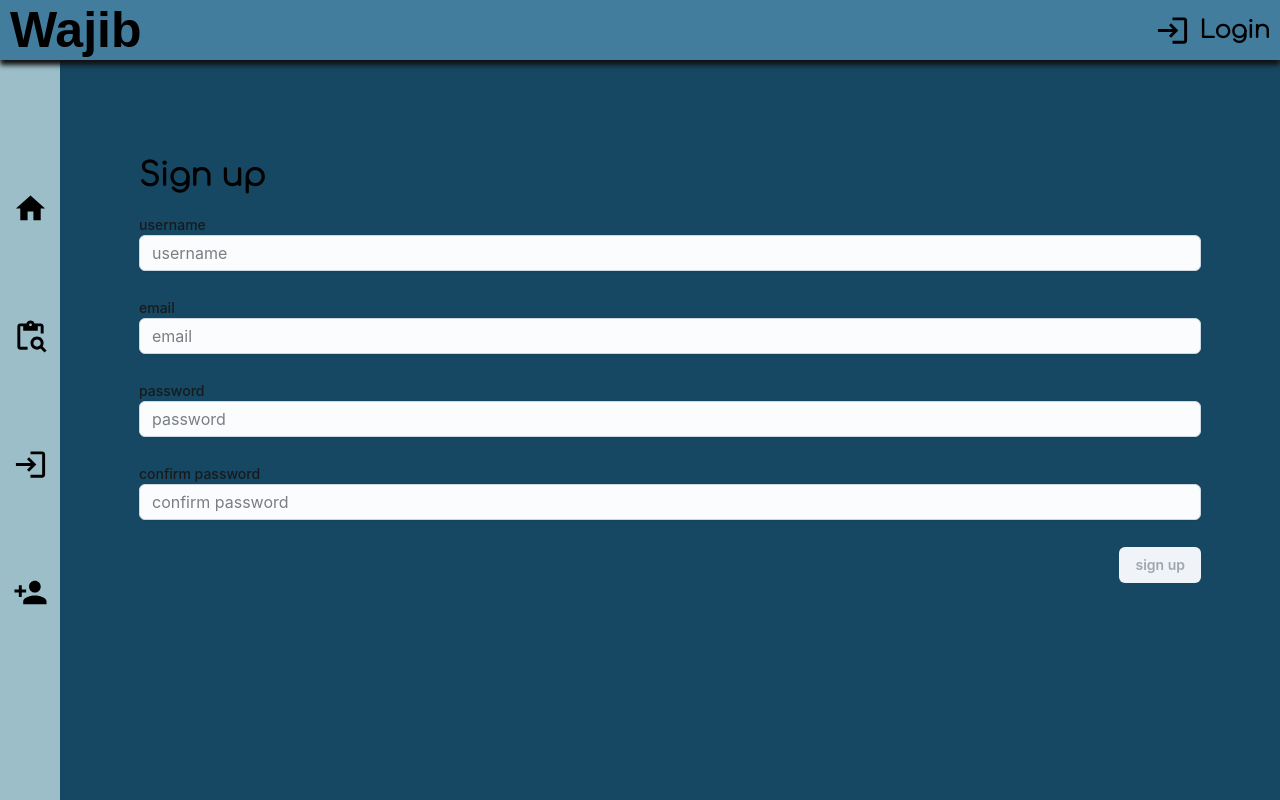
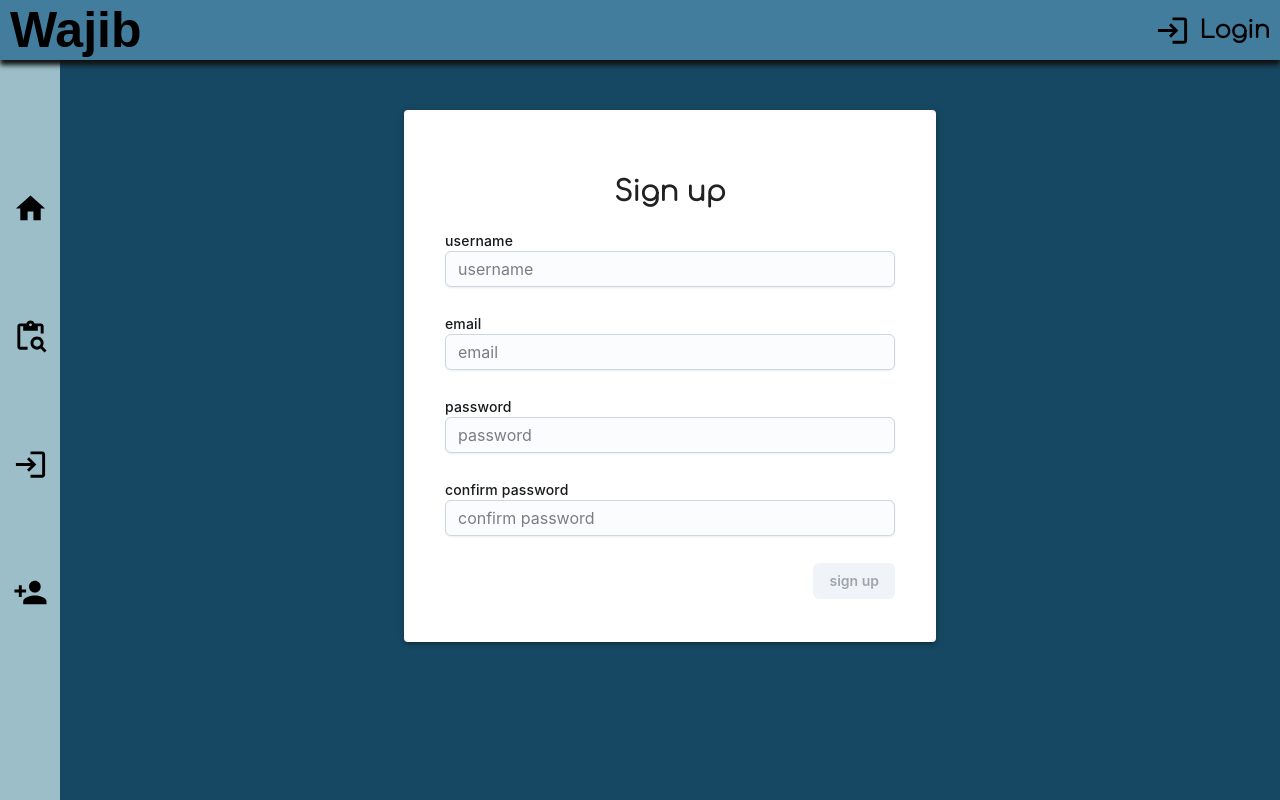
Before and after one commit to Sami-aburwaise/Wajib-Front-end, a React (Vite) app in the folder Wajib/: page /signup in a window 1280 px wide. Shown: the top 800 px of the page. Built offline with nearby package versions, Linux system fonts and the light colour scheme; a web font is replaced by a local one.

Commit message:
style forms

```diff
--- a/Wajib/src/components/QuestionCreate.jsx
+++ b/Wajib/src/components/QuestionCreate.jsx
@@ -5,6 +5,15 @@ import Textarea from '@mui/joy/Textarea'
 import FormLabel from '@mui/joy/FormLabel'
 import Input from '@mui/joy/Input'
 import Button from '@mui/joy/Button'
+
+import Paper from '@mui/material/Paper'
+import { styled } from '@mui/material/styles'
+
+const PaperSheet = styled(Paper)(({ theme }) => ({
+  padding: theme.spacing(2),
+  ...theme.typography.body2,
+  textAlign: 'center'
+}))
 
 const QuestionCreate = ({ selectQuestion }) => {
   const navigate = useNavigate()
@@ -32,7 +41,7 @@ const QuestionCreate = ({ selectQuestion }) => {
     navigate('/questions/detail')
   }
   return (
-    <div>
+    <PaperSheet square={false} elevation="3" className="form-sheet">
       <h1>New question</h1>
       <form action="" method="post" onSubmit={handleSubmit}>
         <div>
@@ -44,7 +53,6 @@ const QuestionCreate = ({ selectQuestion }) => {
             value={formState.password}
           />
         </div>
-
         <div>
           <FormLabel>Question</FormLabel>
           <Textarea
@@ -59,7 +67,7 @@ const QuestionCreate = ({ selectQuestion }) => {
           Submit
         </Button>
       </form>
-    </div>
+    </PaperSheet>
   )
 }
 
--- a/Wajib/src/components/QuestionEdit.jsx
+++ b/Wajib/src/components/QuestionEdit.jsx
@@ -6,6 +6,15 @@ import FormLabel from '@mui/joy/FormLabel'
 import Input from '@mui/joy/Input'
 
 import Button from '@mui/joy/Button'
+
+import Paper from '@mui/material/Paper'
+import { styled } from '@mui/material/styles'
+
+const PaperSheet = styled(Paper)(({ theme }) => ({
+  padding: theme.spacing(2),
+  ...theme.typography.body2,
+  textAlign: 'center'
+}))
 
 const QuestionEdit = ({ selectedQuestion }) => {
   const navigate = useNavigate()
@@ -35,7 +44,7 @@ const QuestionEdit = ({ selectedQuestion }) => {
     navigate('/questions/detail')
   }
   return (
-    <div>
+    <PaperSheet square={false} elevation="3" className="form-sheet">
       <h1>Edit question</h1>
       <form action="" method="post" onSubmit={handleSubmit}>
         <div>
@@ -63,7 +72,7 @@ const QuestionEdit = ({ selectedQuestion }) => {
           Update
         </Button>
       </form>
-    </div>
+    </PaperSheet>
   )
 }
 
--- a/Wajib/src/components/QuestionList.jsx
+++ b/Wajib/src/components/QuestionList.jsx
@@ -42,7 +42,9 @@ const QuestionList = ({ selectQuestion }) => {
         </IconButton>
         <IconButton
           variant="soft"
-          onClick={() => navigate('./add_question')}
+          onClick={() => {
+            user ? navigate('./add_question') : navigate('/login')
+          }}
           id="add-button"
         >
           <AddCircleIcon />
--- a/Wajib/src/pages/Login.jsx
+++ b/Wajib/src/pages/Login.jsx
@@ -1,9 +1,10 @@
 import axios from 'axios'
 import { BASE_URL } from '../Globals'
-import { useState } from 'react'
+import { useState,useEffect } from 'react'
 import FormLabel from '@mui/joy/FormLabel'
 import Input from '@mui/joy/Input'
 import Button from '@mui/joy/Button'
+import { useNavigate } from 'react-router-dom'
 
 import Paper from '@mui/material/Paper'
 import { styled } from '@mui/material/styles'
@@ -15,6 +16,8 @@ const PaperSheet = styled(Paper)(({ theme }) => ({
 }))
 
 const Login = ({ setUser }) => {
+  const navigate = useNavigate()
+
   const [formState, setFromstate] = useState({
     username: '',
     password: ''
@@ -24,6 +27,24 @@ const Login = ({ setUser }) => {
 
   const handleChange = (event) => {
     setFromstate({ ...formState, [event.target.name]: event.target.value })
+  }
+
+  const handleSubmit = async (event) => {
+    event.preventDefault()
+    let response = await axios.post(`${BASE_URL}/user/login`, formState)
+    if (response.data.user) {
+      setUser(response.data.user)
+      navigate('/')
+    } else {
+      setFromstate({
+        ...formState,
+        password: ''
+      })
+    }
+    localStorage.setItem('token', response.data.token) //  store token in local storage
+  }
+
+  const checkForm = () => {
     if (formState.username != '' && formState.password != '') {
       setValid(false)
     } else {
@@ -31,15 +52,12 @@ const Login = ({ setUser }) => {
     }
   }
 
-  const handleSubmit = async (event) => {
-    event.preventDefault()
-    let response = await axios.post(`${BASE_URL}/user/login`, formState)
-    setUser(response.data.user)
-    localStorage.setItem('token', response.data.token) //  store token in local storage
-  }
+  useEffect(() => {
+    checkForm()
+  }, [formState])
 
   return (
-    <PaperSheet square={false} elevation="3" className='form-sheet'>
+    <PaperSheet square={false} elevation="3" className="form-sheet">
       <form onSubmit={handleSubmit}>
         <h1>Login</h1>
         <div>
--- a/Wajib/src/pages/SignUp.jsx
+++ b/Wajib/src/pages/SignUp.jsx
@@ -3,10 +3,22 @@ import { BASE_URL } from '../Globals'
 import { useEffect, useState } from 'react'
 import FormLabel from '@mui/joy/FormLabel'
 import Input from '@mui/joy/Input'
+import { useNavigate } from 'react-router-dom'
 
 import Button from '@mui/joy/Button'
 
+import Paper from '@mui/material/Paper'
+import { styled } from '@mui/material/styles'
+
+const PaperSheet = styled(Paper)(({ theme }) => ({
+  padding: theme.spacing(2),
+  ...theme.typography.body2,
+  textAlign: 'center'
+}))
+
 const SignUp = () => {
+  const navigate = useNavigate()
+
   const [formState, setFromstate] = useState({
     username: '',
     email: '',
@@ -43,10 +55,16 @@ const SignUp = () => {
 
   const handleSubmit = async (event) => {
     event.preventDefault()
-    await axios.post(`${BASE_URL}/user/signup`, formState)
+    let response = await axios.post(`${BASE_URL}/user/signup`, formState)
+    if (response.data.status == 'ok') {
+      navigate('/login')
+    } else {
+      setFromstate({ ...formState, password: '', confirmPassword: '' })
+    }
   }
 
   return (
+    <PaperSheet square={false} elevation="3" className="form-sheet">
       <form onSubmit={handleSubmit}>
         <div>
           <h1>Sign up</h1>
@@ -93,6 +111,7 @@ const SignUp = () => {
           sign up
         </Button>
       </form>
+    </PaperSheet>
   )
 }
 
```
Lines whose indentation alone changed are shown as unchanged.
